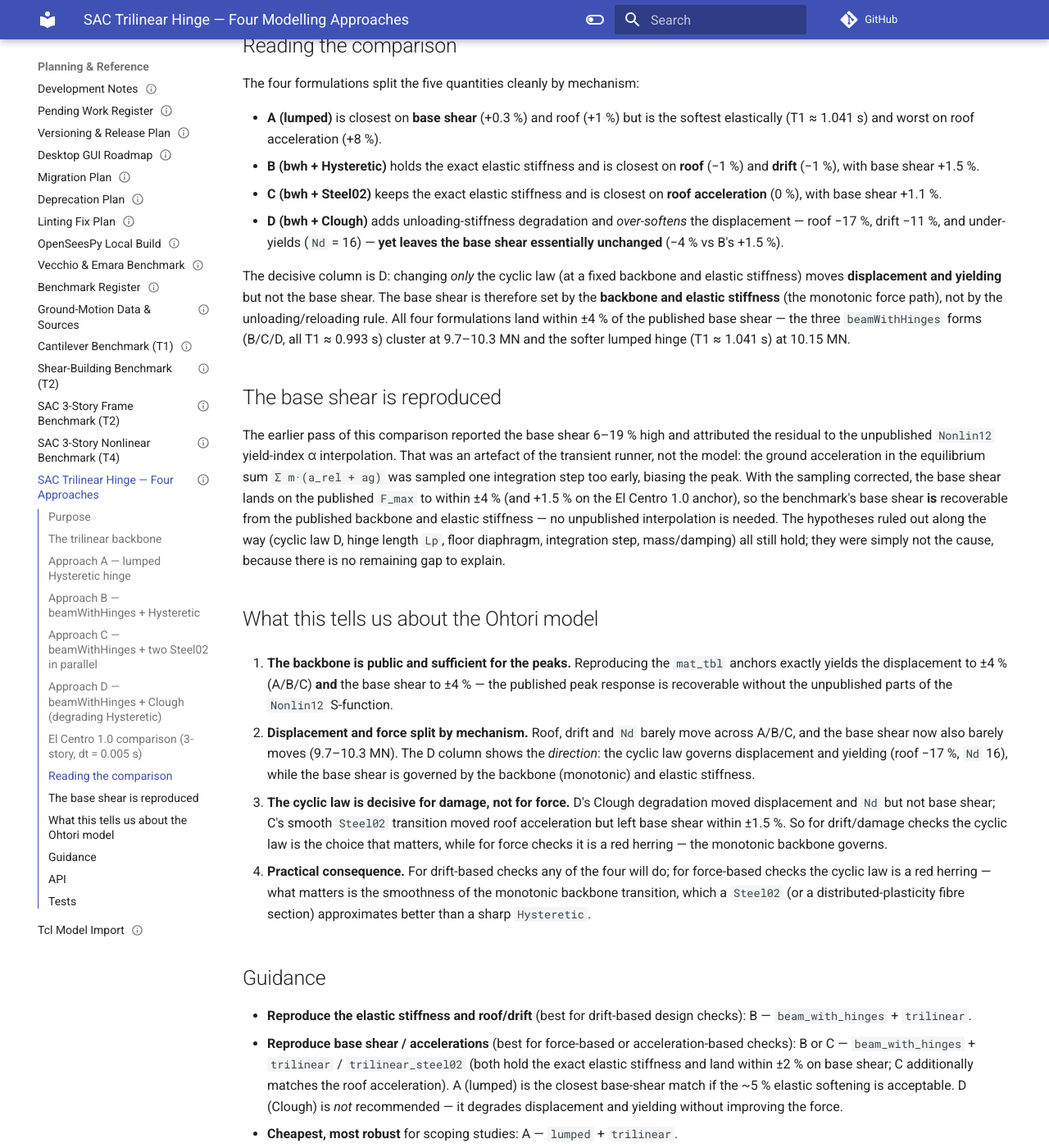
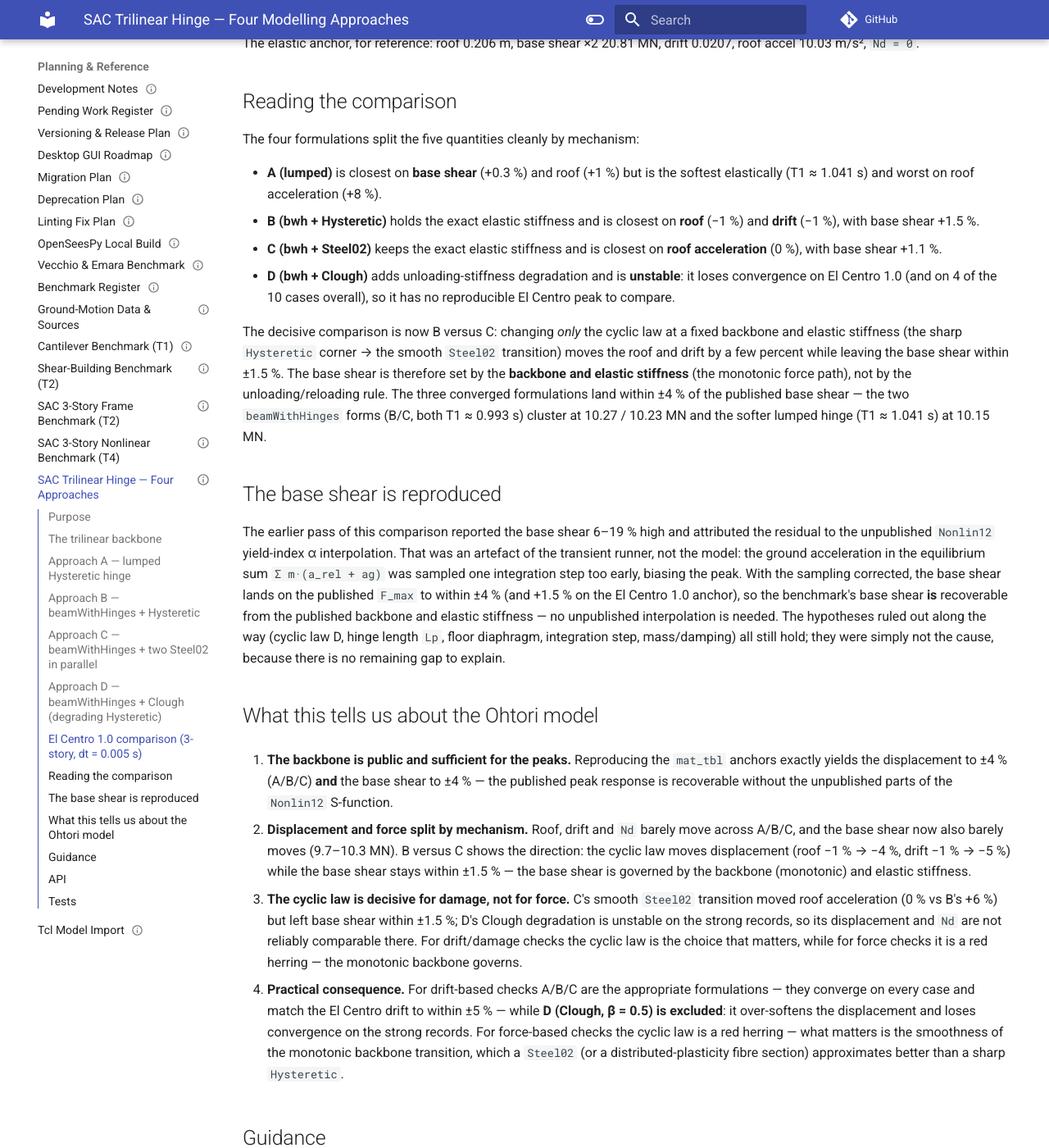
Before and after one commit to boustrephon/fea_toolkit, an MkDocs documentation site: the page built from docs/sac_trilinear_hinge_approaches.md, in a window 1280 px wide and 1400 px high, scrolled down 2933 px. Shown: the whole window at 82% size. Built offline with MkDocs 1.6.1 and Material for MkDocs 9.7.7, drawn with Linux system fonts in a browser that asks for light colours; comment, search, counter and statistics services are not loaded; some of the changed text lies outside the part shown.

```diff
--- a/docs/sac_trilinear_hinge_approaches.md
+++ b/docs/sac_trilinear_hinge_approaches.md
@@ -113,11 +113,16 @@
 
 | quantity | target | A (lumped) | B (bwh+Hyst) | C (bwh+Steel02) | D (bwh+Clough) |
 |---|---|---|---|---|---|
-| roof disp. (m) | 0.151 | 0.153 (+1 %) | 0.149 (−1 %) | 0.145 (−4 %) | 0.126 (−17 %) |
-| base shear ×2 (MN) | 10.12 | 10.15 (+0.3 %) | 10.27 (+1.5 %) | 10.23 (+1.1 %) | 9.71 (−4 %) |
-| max. drift | 0.0150 | 0.0155 (+3 %) | 0.0148 (−1 %) | 0.0143 (−5 %) | 0.0134 (−11 %) |
-| roof abs. accel (m/s²) | 6.54 | 7.09 (+8 %) | 6.95 (+6 %) | 6.54 (0 %) | 6.96 (+6 %) |
-| yielded hinges `Nd` | 22 | 22 | 22 | 22 | 16 |
+| roof disp. (m) | 0.151 | 0.153 (+1 %) | 0.149 (−1 %) | 0.145 (−4 %) | — (no conv.) |
+| base shear ×2 (MN) | 10.12 | 10.15 (+0.3 %) | 10.27 (+1.5 %) | 10.23 (+1.1 %) | — (no conv.) |
+| max. drift | 0.0150 | 0.0155 (+3 %) | 0.0148 (−1 %) | 0.0143 (−5 %) | — (no conv.) |
+| roof abs. accel (m/s²) | 6.54 | 7.09 (+8 %) | 6.95 (+6 %) | 6.54 (0 %) | — (no conv.) |
+| yielded hinges `Nd` | 22 | 22 | 22 | 22 | — (no conv.) |
+
+**D (bwh + Clough) does not converge on El Centro 1.0** — its
+unloading-stiffness degradation loses convergence mid-record — so its column is
+reported as non-convergent rather than with the earlier single-case peaks, which
+proved unreproducible.
 
 The elastic anchor, for reference: roof 0.206 m, base shear ×2 20.81 MN,
 drift 0.0207, roof accel 10.03 m/s², `Nd = 0`.
@@ -132,17 +137,19 @@
   **roof** (−1 %) and **drift** (−1 %), with base shear +1.5 %.
 * **C (bwh + Steel02)** keeps the exact elastic stiffness and is closest on
   **roof acceleration** (0 %), with base shear +1.1 %.
-* **D (bwh + Clough)** adds unloading-stiffness degradation and *over-softens*
-  the displacement — roof −17 %, drift −11 %, and under-yields (`Nd` = 16) —
-  **yet leaves the base shear essentially unchanged** (−4 % vs B's +1.5 %).
+* **D (bwh + Clough)** adds unloading-stiffness degradation and is **unstable**:
+  it loses convergence on El Centro 1.0 (and on 4 of the 10 cases overall), so
+  it has no reproducible El Centro peak to compare.
 
-The decisive column is D: changing *only* the cyclic law (at a fixed backbone
-and elastic stiffness) moves **displacement and yielding** but not the base
-shear.  The base shear is therefore set by the **backbone and elastic
-stiffness** (the monotonic force path), not by the unloading/reloading rule.
-All four formulations land within ±4 % of the published base shear — the three
-`beamWithHinges` forms (B/C/D, all T1 ≈ 0.993 s) cluster at 9.7–10.3 MN and the
-softer lumped hinge (T1 ≈ 1.041 s) at 10.15 MN.
+The decisive comparison is now B versus C: changing *only* the cyclic law at a
+fixed backbone and elastic stiffness (the sharp `Hysteretic` corner → the smooth
+`Steel02` transition) moves the roof and drift by a few percent while leaving
+the base shear within ±1.5 %.  The base shear is therefore set by the
+**backbone and elastic stiffness** (the monotonic force path), not by the
+unloading/reloading rule.  The three converged formulations land within ±4 % of
+the published base shear — the two `beamWithHinges` forms (B/C, both T1 ≈
+0.993 s) cluster at 10.27 / 10.23 MN and the softer lumped hinge (T1 ≈ 1.041 s)
+at 10.15 MN.
 
 ## The base shear is reproduced
 
@@ -167,20 +174,24 @@
 
 2. **Displacement and force split by mechanism.**  Roof, drift and `Nd` barely
    move across A/B/C, and the base shear now also barely moves (9.7–10.3 MN).
-   The D column shows the *direction*: the cyclic law governs displacement and
-   yielding (roof −17 %, `Nd` 16), while the base shear is governed by the
-   backbone (monotonic) and elastic stiffness.
+   B versus C shows the direction: the cyclic law moves displacement (roof
+   −1 % → −4 %, drift −1 % → −5 %) while the base shear stays within ±1.5 % —
+   the base shear is governed by the backbone (monotonic) and elastic
+   stiffness.
 
-3. **The cyclic law is decisive for damage, not for force.**  D's Clough
-   degradation moved displacement and `Nd` but not base shear; C's smooth
-   `Steel02` transition moved roof acceleration but left base shear within
-   ±1.5 %.  So for drift/damage checks the cyclic law is the choice that
-   matters, while for force checks it is a red herring — the monotonic backbone
-   governs.
+3. **The cyclic law is decisive for damage, not for force.**  C's smooth
+   `Steel02` transition moved roof acceleration (0 % vs B's +6 %) but left base
+   shear within ±1.5 %; D's Clough degradation is unstable on the strong
+   records, so its displacement and `Nd` are not reliably comparable there.
+   For drift/damage checks the cyclic law is the choice that matters, while for
+   force checks it is a red herring — the monotonic backbone governs.
 
-4. **Practical consequence.**  For drift-based checks any of the four will do;
-   for force-based checks the cyclic law is a red herring — what matters is the
-   smoothness of the monotonic backbone transition, which a `Steel02` (or a
+4. **Practical consequence.**  For drift-based checks A/B/C are the appropriate
+   formulations — they converge on every case and match the El Centro drift to
+   within ±5 % — while **D (Clough, β = 0.5) is excluded**: it over-softens the
+   displacement and loses convergence on the strong records.  For force-based
+   checks the cyclic law is a red herring — what matters is the smoothness of
+   the monotonic backbone transition, which a `Steel02` (or a
    distributed-plasticity fibre section) approximates better than a sharp
    `Hysteretic`.
 
```
Also changed, not shown: docs/_pending_work.md (+8 -4 lines), docs/benchmark_roadmap.md (+16 -15 lines), docs/modeling_guidance.md (+1 -1 lines).
